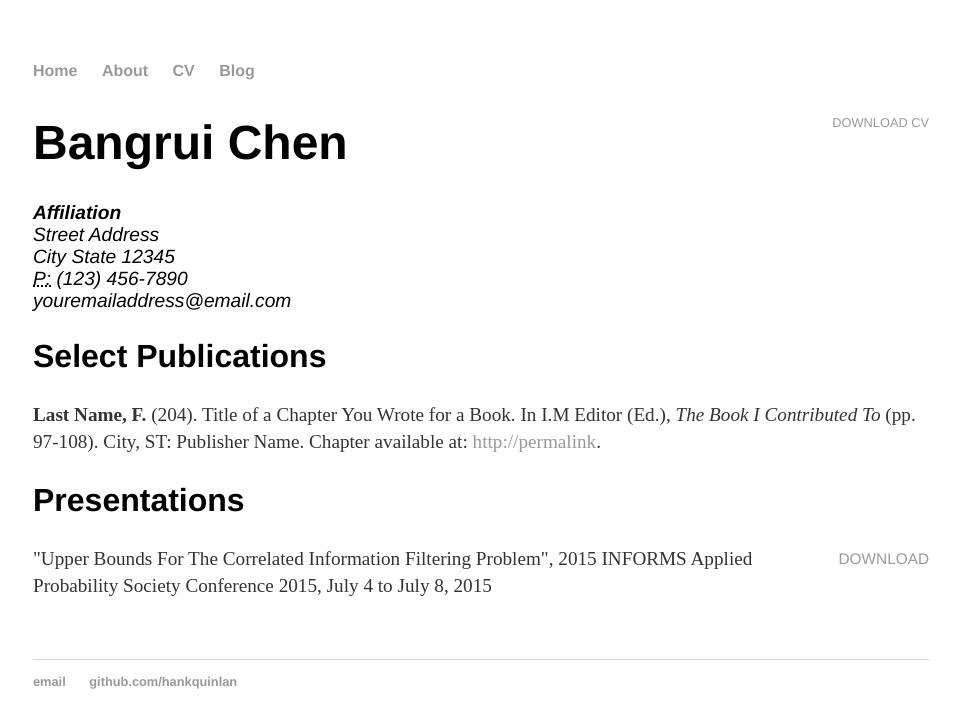
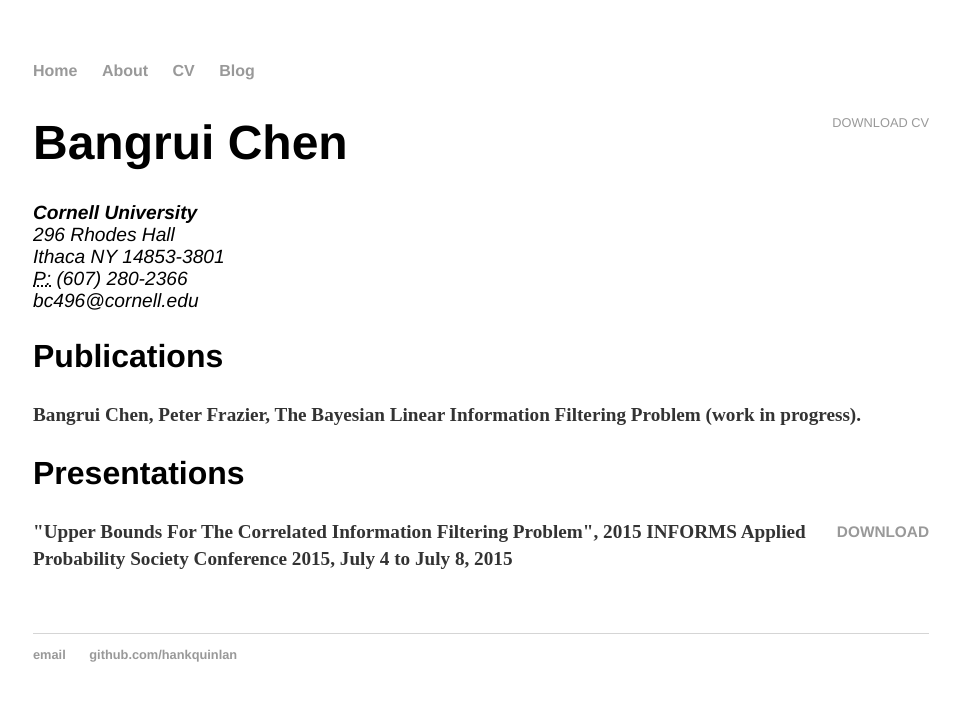
Before and after one commit to bangrui/Personal-website, a Jekyll site: the page built from cv/index.html, in a window 1280 px wide. Shown: the top 728 px of the page, without its empty margins (159-1119 px from the left). Built offline with Jekyll 4.4.1, drawn with Linux system fonts in a browser that asks for light colours.

Commit message:
Update index.html

```diff
--- a/cv/index.html
+++ b/cv/index.html
@@ -7,16 +7,16 @@ title: CV of Your Name
 		<a href="#" class="download" title="Download CV as PDF">Download CV</a>
 					<h1>Bangrui Chen</h1>
 					<address>
-					<strong>Affiliation</strong><br>
-					Street Address<br>
-					City State 12345<br>
-					<abbr title="phone">P:</abbr> (123) 456-7890<br>
-					<span class="obfuscate">youremailaddress@email.com</span>
+					<strong>Cornell University</strong><br>
+					296 Rhodes Hall<br>
+					Ithaca NY 14853-3801<br>
+					<abbr title="phone">P:</abbr> (607) 280-2366<br>
+					<span class="obfuscate">bc496@cornell.edu</span>
 					</address>
 
-					<h2>Select Publications</h2>
+					<h2>Publications</h2>
 
-					<p><strong>Last Name, F.</strong> (204). Title of a Chapter You Wrote for a Book. In I.M Editor (Ed.), <em>The Book I Contributed To</em> (pp. 97-108). City, ST: Publisher Name. Chapter available at: <a href="#">http://permalink</a>.
+					<p><strong>Bangrui Chen, Peter Frazier, The Bayesian Linear Information Filtering Problem (work in progress)</a>.
 
 					<h2>Presentations</h2>
 					<p>"Upper Bounds For The Correlated Information Filtering Problem",
```
